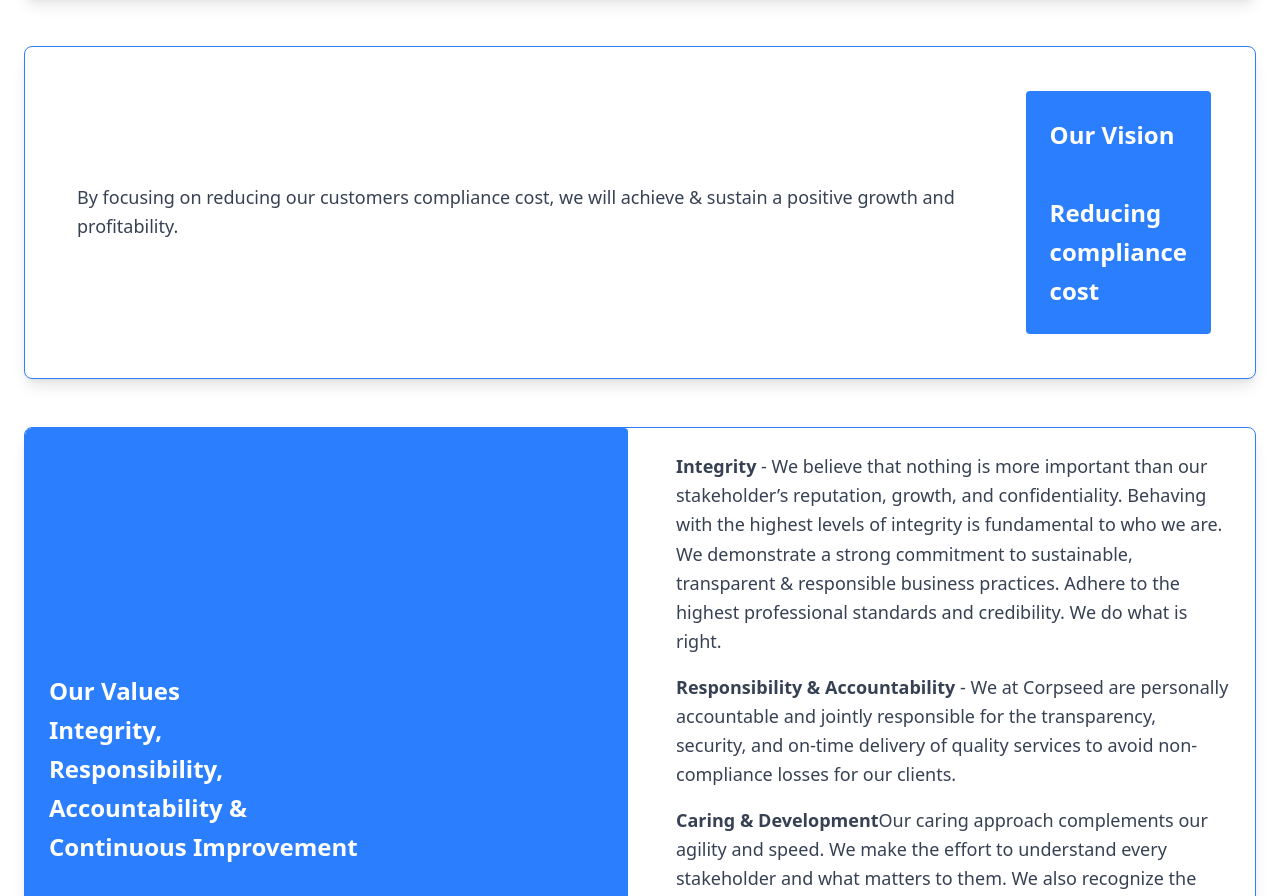
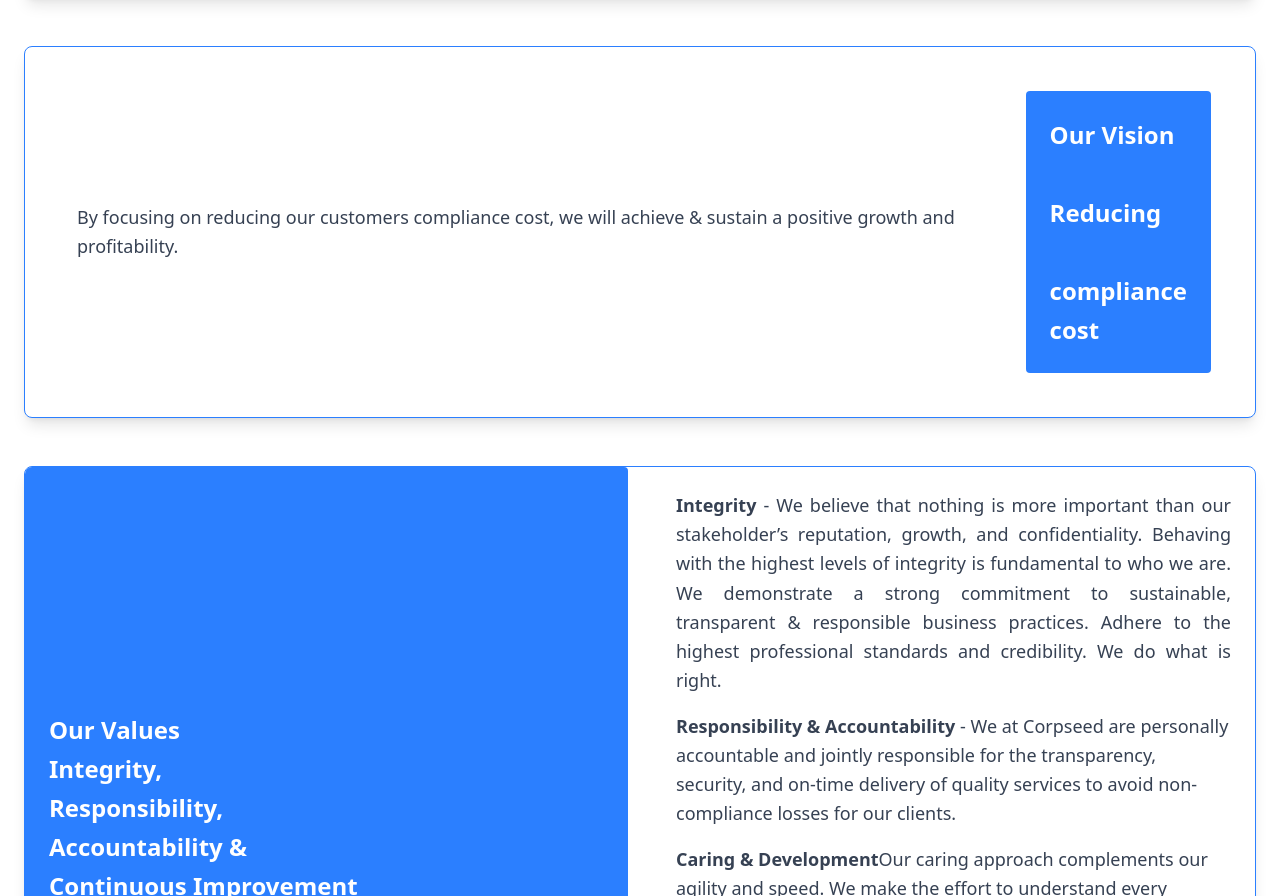
Before and after one commit to avnishkumarcorp/corpseed-website, a React (Vite) app: page /about-us in a window 1280 px wide. Shown: the part 988-1884 px from the top of the page. Built offline with nearby package versions, Linux system fonts and the light colour scheme.

Commit message:
some minor changes

```diff
--- a/src/client/about-us/AboutUs.jsx
+++ b/src/client/about-us/AboutUs.jsx
@@ -10,7 +10,7 @@ const AboutUs = () => {
           <h1 className="text-4xl md:text-5xl lg:text-6xl font-medium mb-6">
             Our values define who we are & what we stand for
           </h1>
-          <p className="text-gray-700 text-base md:text-lg">
+          <p className="text-gray-700 text-base md:text-lg text-justify">
             The journey of Corpseed started with a simple thought: why do
             companies fail even after having a great idea, good execution plan,
             and cash flow. Why investors are worried about investing in Indian
@@ -61,27 +61,24 @@ const AboutUs = () => {
       </section>
       <section className="mx-auto max-w-7xl p-6">
         <div className="flex flex-col md:flex-row items-stretch gap-6 bg-white shadow-lg rounded-lg overflow-hidden border border-blue-500 p-5">
-
-
           <div className="flex-1 flex items-center p-6 text-gray-700">
             <p className="text-sm md:text-base lg:text-lg leading-relaxed p-2">
-              By focusing on reducing our customers compliance cost, we will achieve & sustain a positive growth and profitability.
+              By focusing on reducing our customers compliance cost, we will
+              achieve & sustain a positive growth and profitability.
             </p>
 
             <div className="bg-blue-500 text-white flex-1 flex items-center p-6 rounded-sm">
-            <p className="text-lg md:text-xl lg:text-2xl font-semibold leading-relaxed text-left ">
+              <div className="text-lg md:text-xl lg:text-2xl font-semibold leading-relaxed text-left ">
                 <h2>Our Vision</h2>
-              <br /> Reducing
-              <br />  compliance cost
-            </p>
+                <br /> <h2>Reducing</h2>
+                <br /> <h2>compliance cost</h2>
+              </div>
             </div>
           </div>
         </div>
       </section>
       <section className="mx-auto max-w-7xl p-6">
         <div className="flex flex-col md:flex-row items-stretch gap-6 bg-white shadow-lg rounded-lg border border-blue-500 overflow-hidden">
-
-
           <div className="bg-blue-500 text-white flex-1 flex items-center p-6 rounded-sm">
             <p className="text-lg md:text-xl lg:text-2xl font-semibold leading-relaxed text-left">
               Our Values
@@ -92,45 +89,42 @@ const AboutUs = () => {
             </p>
           </div>
 
-
           <div className="flex-1 flex flex-col justify-center p-6 text-gray-700 gap-4">
-      <p className="text-sm md:text-base lg:text-lg leading-relaxed">
-        <b>Integrity</b> - We believe that nothing is more important than our
-        stakeholder’s reputation, growth, and confidentiality. Behaving with the highest levels of
-        integrity is fundamental to who we are. We demonstrate a strong commitment to sustainable,
-        transparent & responsible business practices. Adhere to the highest professional standards and
-        credibility. We do what is right.
+            <p className="text-sm md:text-base lg:text-lg leading-relaxed text-justify">
+              <b>Integrity</b> - We believe that nothing is more important than
+              our stakeholder’s reputation, growth, and confidentiality.
+              Behaving with the highest levels of integrity is fundamental to
+              who we are. We demonstrate a strong commitment to sustainable,
+              transparent & responsible business practices. Adhere to the
+              highest professional standards and credibility. We do what is
+              right.
             </p>
 
             <p className="text-sm md:text-base lg:text-lg leading-relaxed">
-        <b>Responsibility & Accountability</b> - We at Corpseed are personally accountable and jointly
-        responsible for the transparency, security, and on-time delivery of quality services to avoid
-        non-compliance losses for our clients.
+              <b>Responsibility & Accountability</b> - We at Corpseed are
+              personally accountable and jointly responsible for the
+              transparency, security, and on-time delivery of quality services
+              to avoid non-compliance losses for our clients.
             </p>
 
             <p className="text-sm md:text-base lg:text-lg leading-relaxed">
-        <b>
-          Caring & Development
-        </b>
+              <b>Caring & Development</b>
               Our caring approach complements our agility and speed. We make the
-        effort to understand every stakeholder and what matters to them. We also recognize the value
-        that each person contributes and support others to grow and work in the ways that bring out
-                    their best. We treat each other with respect, our motto is to create an environment in which
-                    people are proud and happy to work
+              effort to understand every stakeholder and what matters to them.
+              We also recognize the value that each person contributes and
+              support others to grow and work in the ways that bring out their
+              best. We treat each other with respect, our motto is to create an
+              environment in which people are proud and happy to work
             </p>
             <p className="text-sm md:text-base lg:text-lg leading-relaxed">
-        <b>
-          Continuos & development-
-        </b>
+              <b>Continuos & development-</b>
               We never stop larning and improving.
             </p>
           </div>
-
         </div>
       </section>
 
       <HeadingOfPage />
-
     </>
   );
 };
```
Lines whose indentation alone changed are shown as unchanged.
